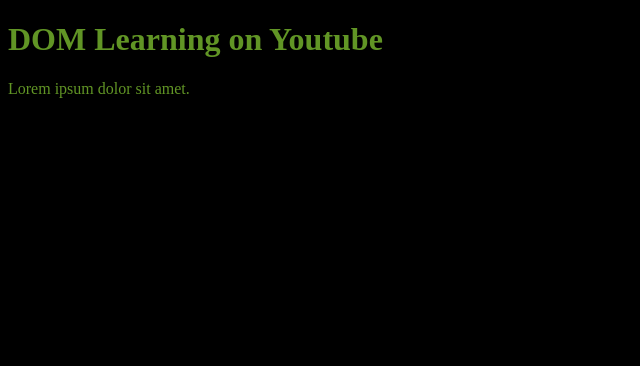
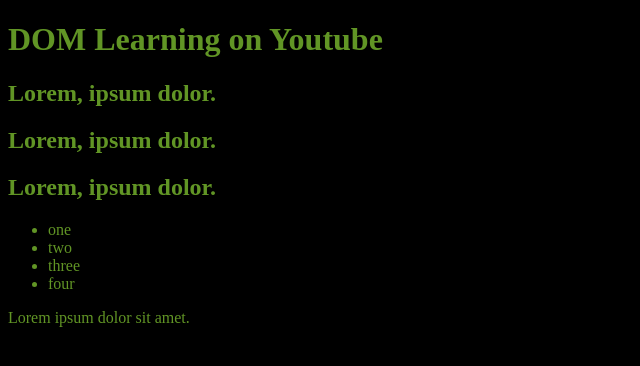
Before and after one commit to milanguha2000/java-script, a plain HTML site: page 06_DOM/one.html in a window 1280 px wide. Shown: the whole page, without its empty margins (0-640 px from the left). Drawn offline with Linux system fonts and the light colour scheme.

Commit message:
html file

```diff
--- a/06_DOM/one.html
+++ b/06_DOM/one.html
@@ -12,7 +12,17 @@
 </head>
 <body class="bg-black">
     <div>
-        <h1 id = "title" class = "heading">DOM Learning on Youtube</h1>
+        <h1 id = "title" class = "heading">DOM Learning on Youtube<span style="display: none"> test test</span></h1>
+        <h2>Lorem, ipsum dolor.</h2>
+        <h2>Lorem, ipsum dolor.</h2>
+        <h2>Lorem, ipsum dolor.</h2>
+
+        <ul>
+            <li class = "list-item">one</li>
+            <li class = "list-item">two</li>
+            <li class = "list-item">three</li>
+            <li class = "list-item">four</li>
+        </ul>
         <p>Lorem ipsum dolor sit amet.</p>
     </div>
 </body>
```
